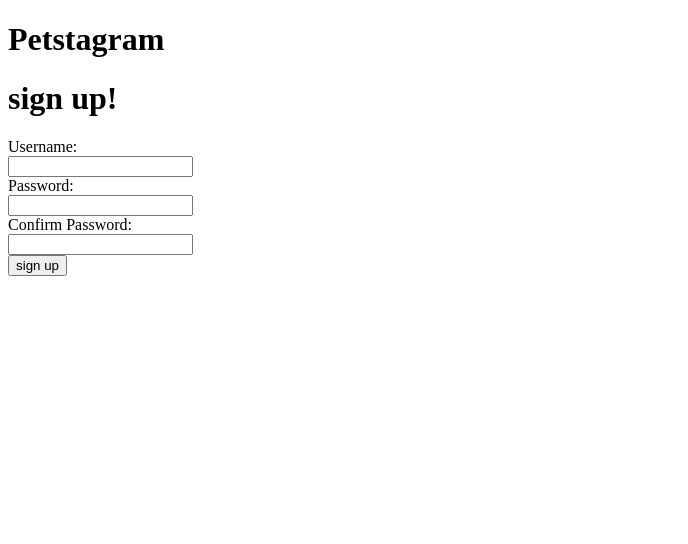
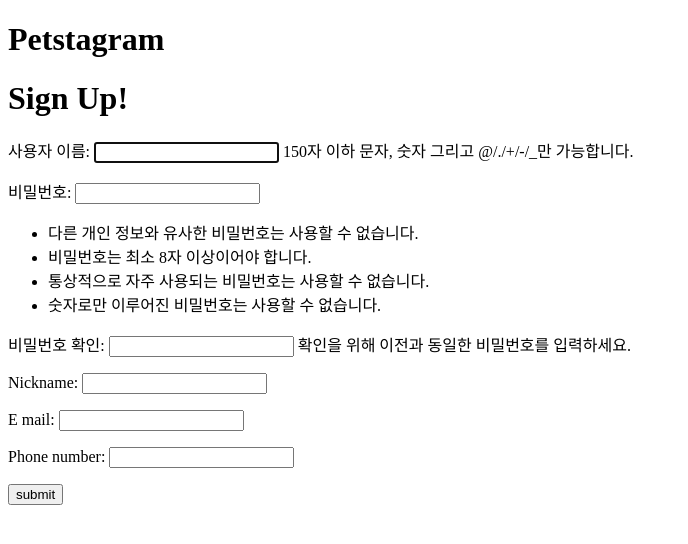
Before and after one commit to likelion-kookmin/Petstagram, a Django app: page /account/signup/ in a window 1280 px wide. Shown: the top 544 px of the page, without its empty margins (0-688 px from the left). Run offline with Django 3.2, Linux system fonts and the light colour scheme; parts of the project's set-up code (start-up, migrations or seed data) failed here and were passed over.

Commit message:
로그인 폼, 모델 작성

```diff
--- a/Petstagram/account/admin.py
+++ b/Petstagram/account/admin.py
@@ -1,3 +1,4 @@
 from django.contrib import admin
-
+from .models import CustomUser
 # Register your models here.
+admin.site.register(CustomUser)
--- /dev/null
+++ b/Petstagram/account/forms.py
@@ -0,0 +1,8 @@
+# 폼 모양을 바꾸기 (기본 아이디+비번만 있음)
+from django.contrib.auth.forms import UserCreationForm
+from .models import CustomUser
+#상속해줌
+class RegisterForm(UserCreationForm):
+    class Meta:
+        model = CustomUser
+        fields = ['username', 'password1', 'password2', 'nickname', 'e_mail', 'phone_number']
--- a/Petstagram/account/models.py
+++ b/Petstagram/account/models.py
@@ -1,3 +1,9 @@
 from django.db import models
+# 유저모델을 바꿀 때 상속받는 모델(?)
+from django.contrib.auth.models import AbstractUser
+# Create your models here.
 
-# Create your models here.
+class CustomUser(AbstractUser):
+    nickname = models.CharField(max_length = 100)
+    phone_number = models.CharField(max_length = 100, blank = True)
+    e_mail = models.CharField(max_length = 100)
--- a/Petstagram/account/templates/base.html
+++ b/Petstagram/account/templates/base.html
@@ -2,8 +2,6 @@
 <html lang="en">
 <head>
     <meta charset="UTF-8">
-    <meta http-equiv="X-UA-Compatible" content="IE=edge">
-    <meta name="viewport" content="width=device-width, initial-scale=1.0">
     <title>Document</title>
     <style>
 
--- a/Petstagram/account/templates/signup.html
+++ b/Petstagram/account/templates/signup.html
@@ -1,25 +1,13 @@
 {% extends 'base.html' %}
+
 {% block content %}
 
-<div class="contaner">
-    <h1>sign up!</h1>
+<h1>Sign Up!</h1>
 
-    <form method="POST" action="{%url 'singup'%}">
-        {% csrf_token %}
-        Username:
-        <br>
-        <input name="username" type="text">
-        <br>
-        Password:
-        <br>
-        <input name="password1" type="password">
-        <br>
-        Confirm Password:
-        <br>
-        <input name="password2" type="password"
-        <br><br>
-        <input type="submit" class="btn btn-primary" value="sign up">
-    </form>
-</div>
+<form action="{% url 'signup' %}" method="post">
+     {% csrf_token %}
+     {{form.as_p}}
+    <button type="submit"> submit </button>
+</form>
 
 {% endblock %}
--- a/Petstagram/account/urls.py
+++ b/Petstagram/account/urls.py
@@ -2,7 +2,7 @@ from django.urls import path
 from .views import *
 
 urlpatterns = [
-    path('signup/', signup, name='singup'),
-    path('login/', login, name='login'),
-    path('logout/', logout, name='logout'),
+    path('signup/', signup_view , name="signup"),
+    path('login/', login_view, name="login"),
+    path('logout/', logout_view, name="logout"),
 ]
--- a/Petstagram/account/views.py
+++ b/Petstagram/account/views.py
@@ -1,37 +1,38 @@
 from django.shortcuts import redirect, render
-from django.contrib.auth.models import User
-from django.contrib import auth
-
+from django.contrib.auth.forms import AuthenticationForm
+from django.contrib.auth import authenticate, login, logout
+from .forms import RegisterForm
+from django.views.decorators.http import require_http_methods
 # Create your views here.
 # 회원가입
-def signup(request):
-    if request.method == "POST":
-        if request.POST["password1"] == request.POST["password2"]:
-            user = User.objects.create_user(
-                username=request.POST["username"], password=request.POST["password1"])
-            auth.login(request, user)
-            return redirect('home')
-        else:
-            return render(request, 'signup.html')
-
+def signup_view(request):
+    if request.method == 'POST':
+        form = RegisterForm(request.POST)
+        if form.is_valid():
+            user = form.save()
+            login(request, user)
+        return redirect("home")
     else:
-        return render(request, 'signup.html')
+        form = RegisterForm()
+        return render(request, 'signup.html', {'form' : form})
 
 #로그인
-def login(request):
-    if request.method == "POST":
-        username = request.POST['username']
-        password = request.POST['password']
-        user = auth.authenticate(request, username=username, password=password)
-        if user is not None:
-            auth.login(request, user)
-            return redirect('home')
-        else:
-            return render(request, 'login.html', {'error': 'username or password is incorrect'})
+def login_view(request):
+    if request.method == 'POST':
+        form = AuthenticationForm(request = request, data = request.POST)
+        if form.is_valid():
+            username = form.cleaned_data.get("username")
+            password = form.cleaned_data.get("password")
+            user = authenticate(request = request, username = username, password = password)
+            if user is not None:
+                login(request, user)
+
+            return redirect("home")
     else:
-        return render(request, 'login.html')
+        form = AuthenticationForm()
+        return render(request, 'login.html', {'form' : form})
 
 #로그아웃
-def logout(request):
-    auth.logout(request)
-    return redirect('home')
+def logout_view(request):
+    logout(request)
+    return redirect("home")
--- a/Petstagram/config/settings.py
+++ b/Petstagram/config/settings.py
@@ -19,6 +19,8 @@ DEBUG = True
 
 ALLOWED_HOSTS = []
 
+# 장고에서 주는 유저모델로 대체
+AUTH_USER_MODEL = 'account.CustomUser'
 
 # Application definition
 
```
Also changed, not shown: Petstagram/account/templates/login.html (+8 -15 lines), Petstagram/account/migrations/0001_initial.py (added), Petstagram/account/migrations/0002_alter_customuser_phone_number.py (added).
